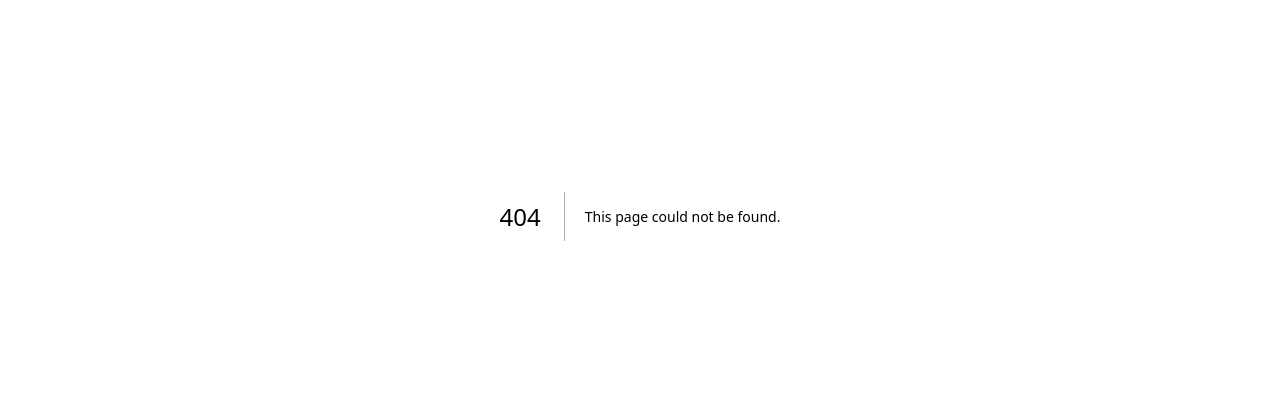
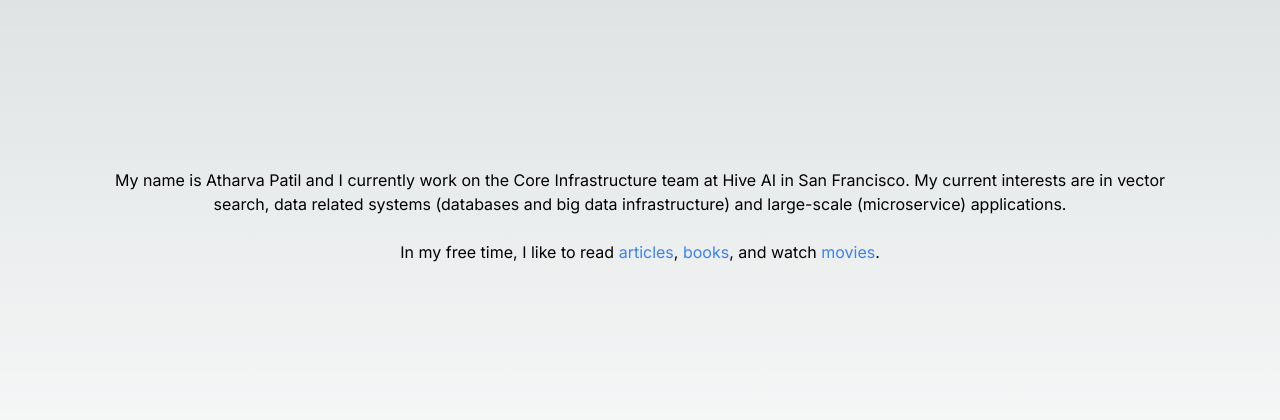
Before and after one commit to atharvapatil4/personal-website, a Next.js app in the folder personal-website/: page /about in a window 1280 px wide. Before the commit this address had no page. Shown: the part 184-604 px from the top of the page. Built offline with nearby package versions, Linux system fonts and the light colour scheme.

Commit message:
about page

```diff
--- /dev/null
+++ b/personal-website/src/app/about/page.tsx
@@ -0,0 +1,42 @@
+import React from "react";
+
+export default function About() {
+  return (
+    <main className="flex min-h-screen flex-col items-center justify-center p-28 bg-gradient-radial">
+      <div className="text-center">
+        <h1>
+          {" "}
+          My name is Atharva Patil and I currently work on the Core
+          Infrastructure team at Hive AI in San Francisco. My current interests
+          are in vector search, data related systems (databases and big data
+          infrastructure) and large-scale (microservice) applications.
+        </h1>
+        <br></br>
+        <h1>
+          In my free time, I like to read{" "}
+          <a
+            className="text-blue-500 hover:underline"
+            href="https://www.goodreads.com/user/show/127860151-atharva-patil"
+          >
+            articles
+          </a>
+          ,{" "}
+          <a
+            className="text-blue-500 hover:underline"
+            href="https://www.goodreads.com/user/show/127860151-atharva-patil"
+          >
+            books
+          </a>
+          , and watch{" "}
+          <a
+            className="text-blue-500 hover:underline"
+            href="https://letterboxd.com/atharvapatil/"
+          >
+            movies
+          </a>
+          .
+        </h1>
+      </div>
+    </main>
+  );
+}
--- a/personal-website/src/app/page.tsx
+++ b/personal-website/src/app/page.tsx
@@ -1,5 +1,7 @@
+/* eslint-disable react/jsx-no-comment-textnodes */
 import Image from "next/image";
 import CurrentTime from "./components/time";
+import Link from "next/link";
 
 export default function Home() {
   return (
@@ -12,7 +14,7 @@
         <Image
           src="/sf2.jpeg"
           alt="Vercel Logo"
-          className="dark:invert"
+          className="rounded-md dark:invert"
           width={500}
           height={400}
           priority
@@ -22,7 +24,10 @@
         <div className="text-center">
           <CurrentTime />
           <br></br>
-          <a>about</a> //
+          <Link href="/about" className="text-blue-500 hover:underline">
+            about
+          </Link>{" "}
+          //
           <a> reader</a> //
           <a> blog</a> //
           <a> contact</a>
```
